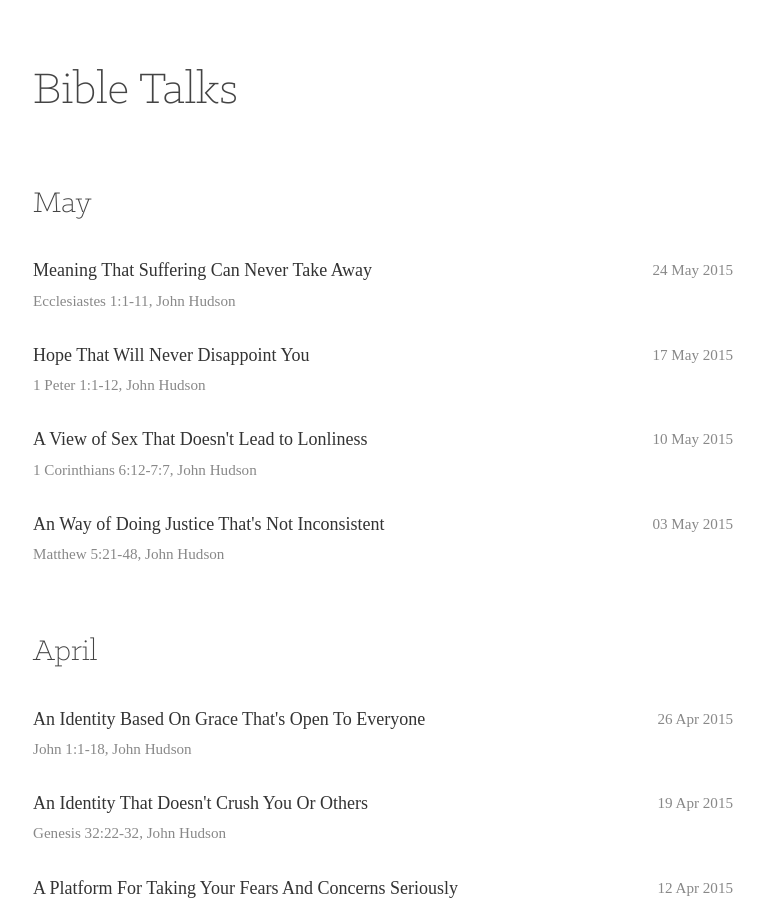
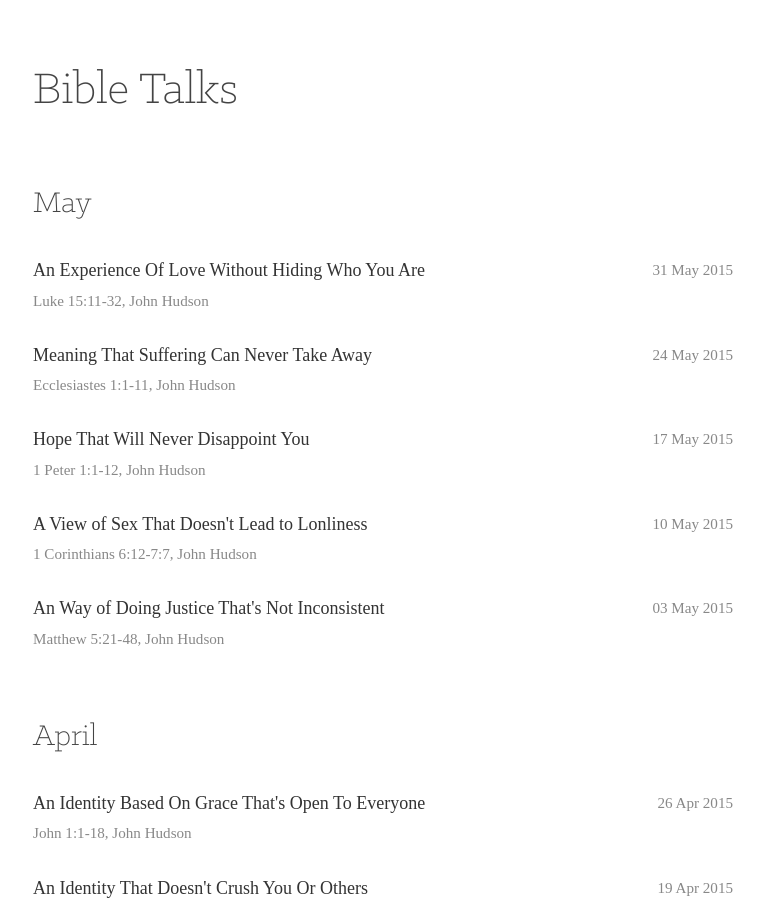
Before and after one commit to allanhortle/melbourneevangelicalchurch.com.au, a Jekyll site: the page built from talks/index.html, in a window 1280 px wide and 900 px high, scrolled down 453 px. Shown: the whole window, without its empty margins (257-1021 px from the left). Built offline with Jekyll 4.4.1, drawn with Linux system fonts in a browser that asks for light colours; some web fonts are replaced; Markdown is read by kramdown in place of the engine named in the settings.

Commit message:
sunday updates

```diff
--- /dev/null
+++ b/_posts/2015/2015-05-31-luke_15(11-32)-an_experience_of_love_without_hiding_who_you_are-john_hudson.md
@@ -0,0 +1,9 @@
+---
+layout: post
+passage: Luke 15:11-32
+title: An Experience Of Love Without Hiding Who You Are
+author: John Hudson
+date: 2015-05-31
+categories:
+    - The Relevance of Christianity
+---
--- a/index.markdown
+++ b/index.markdown
@@ -5,6 +5,9 @@ title:  Welcome
 
 Thanks for visiting our website. Whoever you are and whatever your background, we'd love to see you this __Sunday, 5pm__ in the Multicultural Hub (blue room), __506 Elizabeth St Melbourne.__
 
+## Life at work breakfast: balancing work, studies, hobbies & exercise
+_Thursday June 18, 7:15am-8:30am, 215 Queen St_
+How important are extra-curricular activities? Come for a City Bible Forum breakfast, and join the conversation. Register at [www.lifeatwork.org.au/events](www.lifeatwork.org.au/events)
 
 ## You’re invited to a MOLDI Dinner
 _Tuesday June 23 7:30pm at Thai City – 124 Lygon Street Carlton._
```
